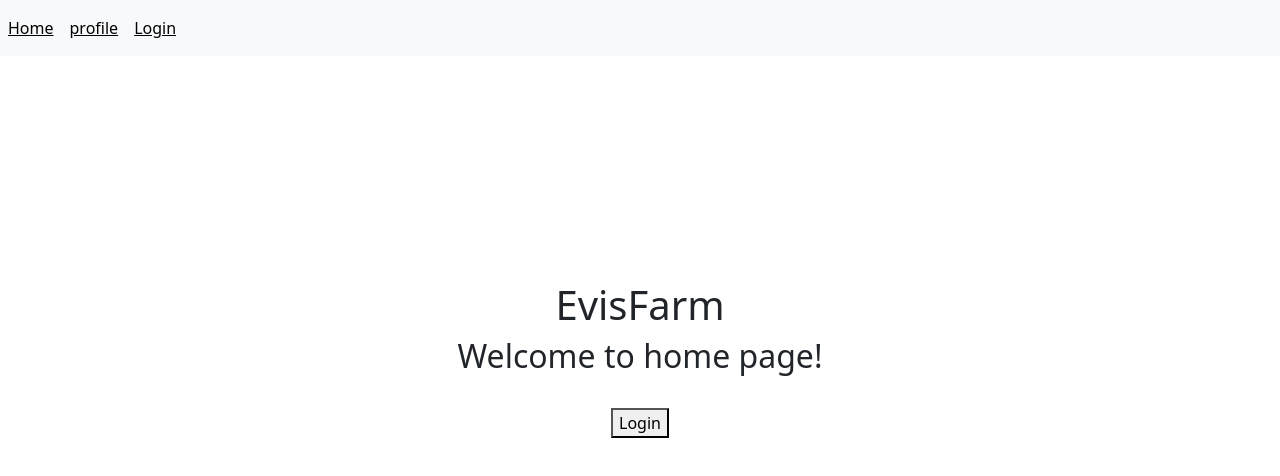
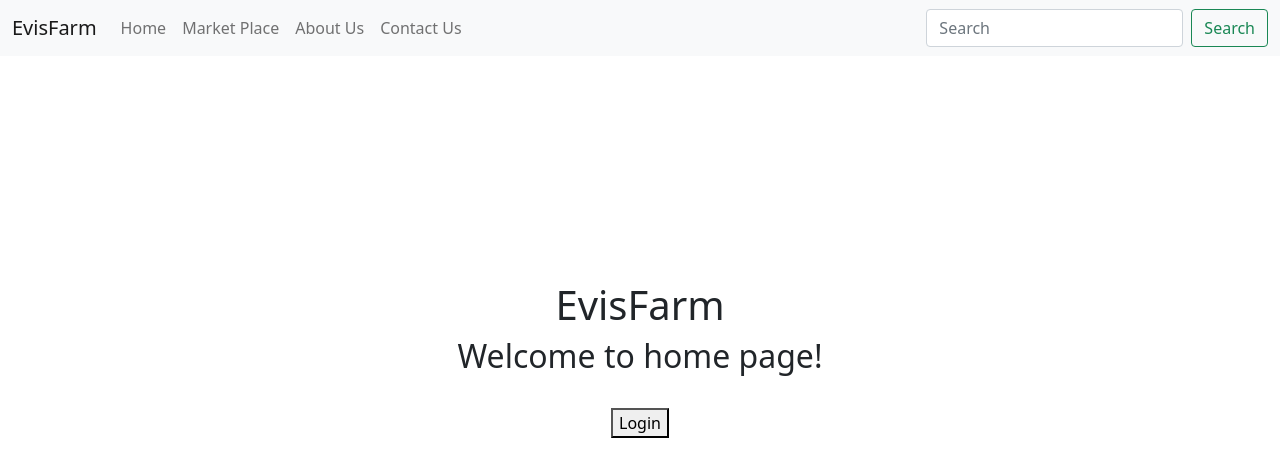
Before and after one commit to thilinianuradha/evisfarm-ui, a React (Create React App) app in the folder evisfarm/: page / in a window 1280 px wide. Shown: the top 476 px of the page. Built offline with nearby package versions, Linux system fonts and the light colour scheme.

Commit message:
Navigation bar added

```diff
--- a/evisfarm/src/Common components/Navigation.js
+++ b/evisfarm/src/Common components/Navigation.js
@@ -1,20 +1,40 @@
 import React, { Component } from 'react'
-import { NavLink } from 'react-router-dom'
+
 import { Navbar , Nav } from 'react-bootstrap'
+import { Form , FormControl, Button } from 'react-bootstrap'
+import { Container } from 'react-bootstrap'
+import { NavDropdown } from 'react-bootstrap'
 
 export default class Navigation extends Component {
   render() {
     return (
-      <Navbar bg='light' expand='lg'>
-          <Navbar.Toggle aria-controls='basic-navbar-nav'/>
-          <Navbar.Collapse id='basic-navbar-nav'>
+        <Navbar bg="light" expand="lg">
+        <Container fluid>
+          <Navbar.Brand href="#">EvisFarm</Navbar.Brand>
+          <Navbar.Toggle aria-controls="navbarScroll" />
+          <Navbar.Collapse id="navbarScroll">
+            <Nav
+              className="me-auto my-2 my-lg-0"
+              style={{ maxHeight: '100px' }}
+              navbarScroll
+            >
+              <Nav.Link href="/">Home</Nav.Link>
+              <Nav.Link href="">Market Place</Nav.Link>
+              <Nav.Link href="">About Us</Nav.Link>
+              <Nav.Link href="">Contact Us</Nav.Link>
 
-          <Nav>
-              <NavLink className='d-inline p-2 bg-light text-black' to="/">Home</NavLink>
-              <NavLink className='d-inline p-2 bg-light text-black' to="Profile">profile</NavLink>
-              <NavLink className='d-inline p-2 bg-light text-black' to="/Login">Login</NavLink>
-          </Nav>
+            </Nav>
+            <Form className="d-flex">
+              <FormControl
+                type="search"
+                placeholder="Search"
+                className="me-2"
+                aria-label="Search"
+              />
+              <Button variant="outline-success">Search</Button>
+            </Form>
           </Navbar.Collapse>
+        </Container>
       </Navbar>
     )
   }
```
